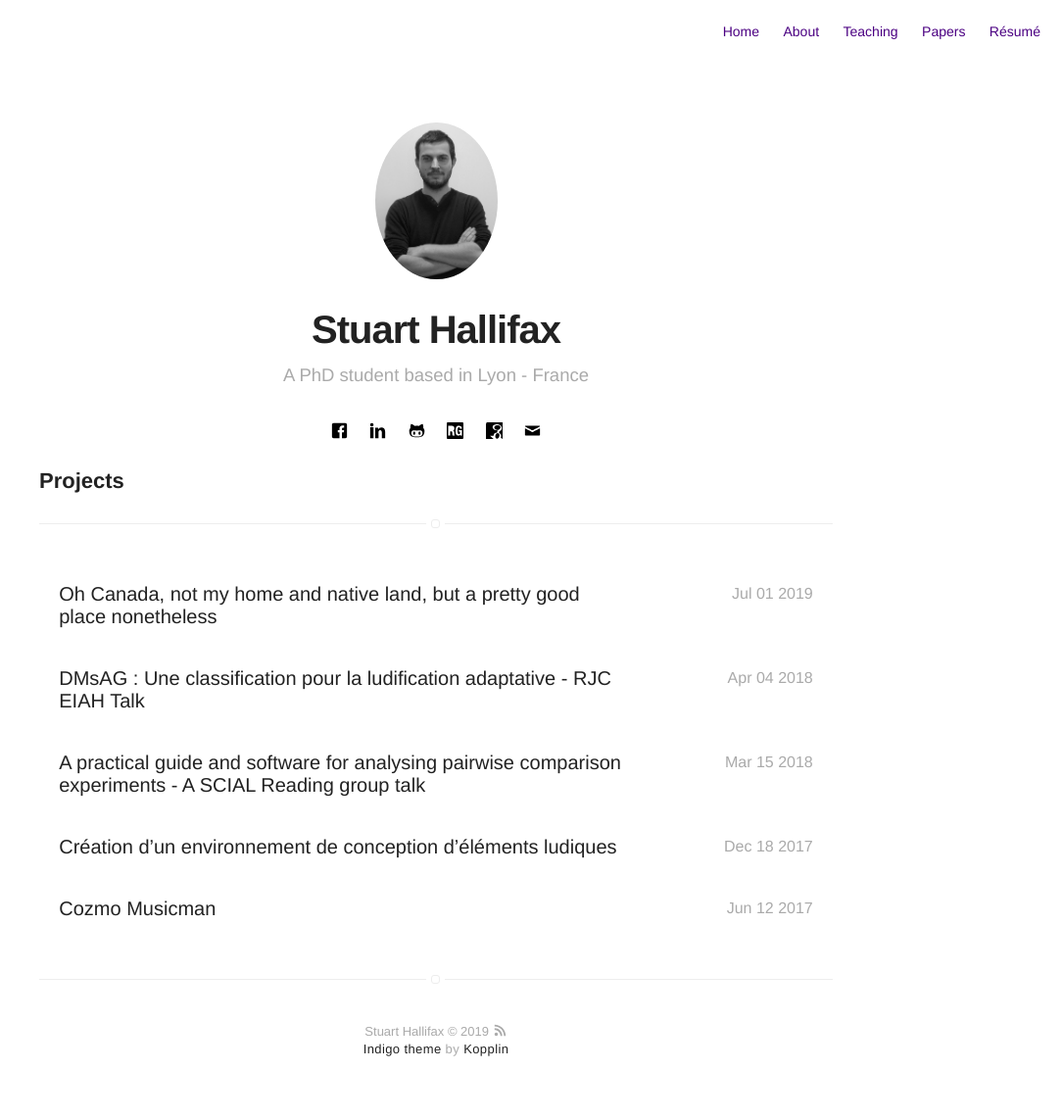
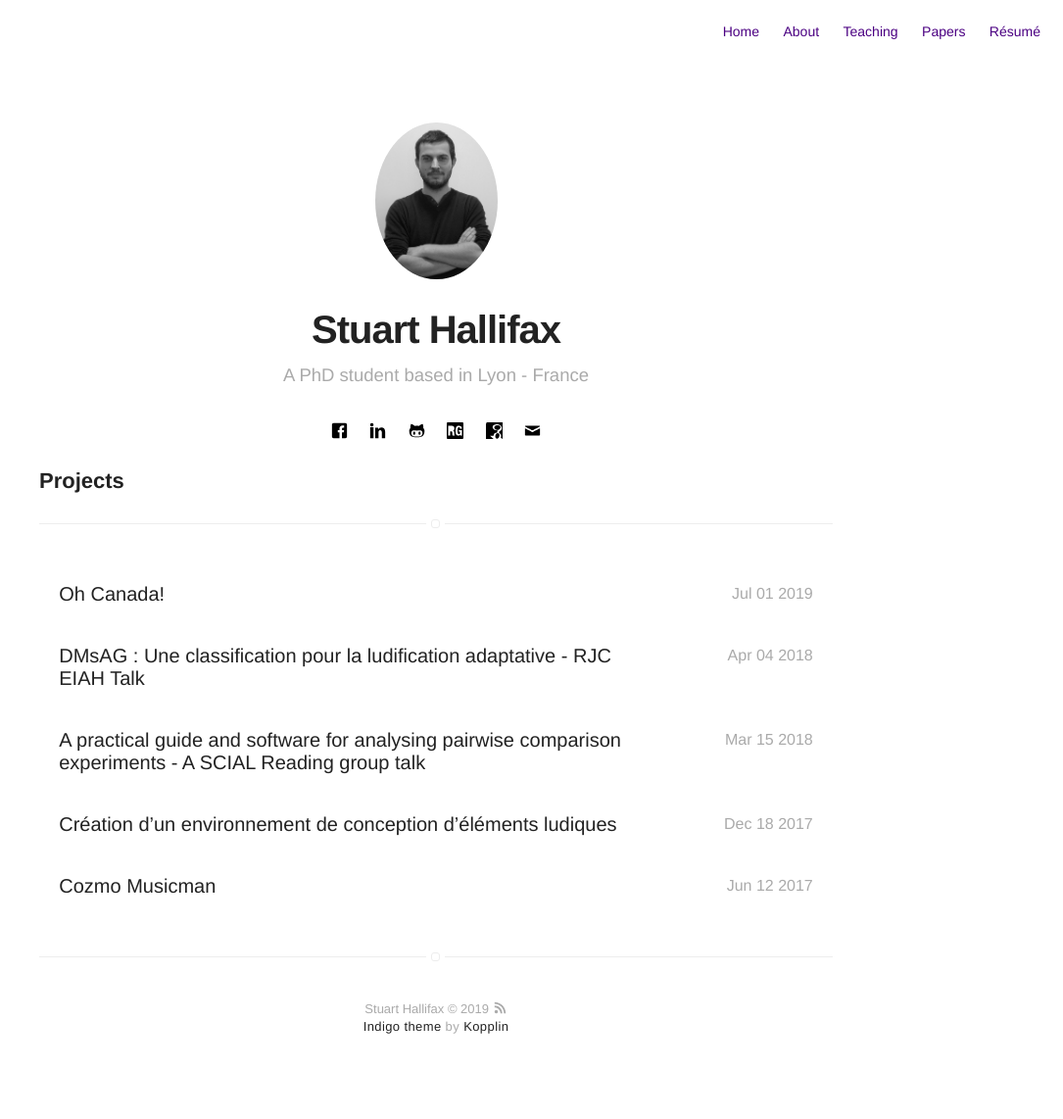
Before and after one commit to Therberus/therberus.github.io, a Jekyll site: the page built from projects.html, in a window 1280 px wide. Shown: the whole page at 98% size, without its empty margins (195-1280 px from the left). Built offline with Jekyll 4.4.1, drawn with Linux system fonts in a browser that asks for light colours; after the commit the page ends 1119 px from its top, so only the background shows below that.

Commit message:
Formatting

```diff
--- a/_posts/2019-07-01-CanadianInternship.markdown
+++ b/_posts/2019-07-01-CanadianInternship.markdown
@@ -1,5 +1,5 @@
 ---
-title: "Oh Canada, not my home and native land, but a pretty good place nonetheless"
+title: "Oh Canada!"
 layout: post
 projects: true
 hidden: true # don't count this post in blog pagination
```
Also changed, not shown: other parts of _posts/2019-07-01-CanadianInternship.markdown (+2 -0 lines).
